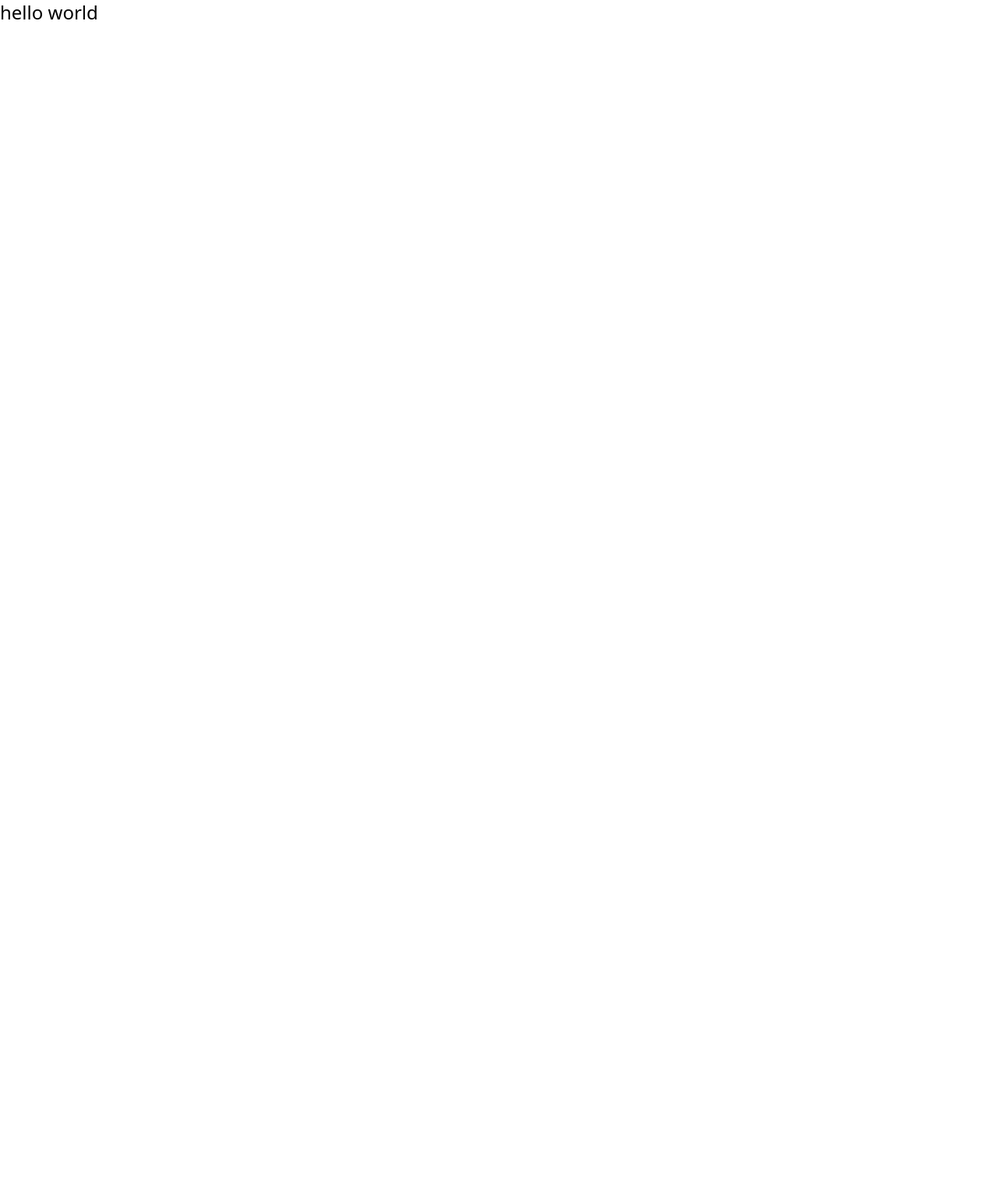
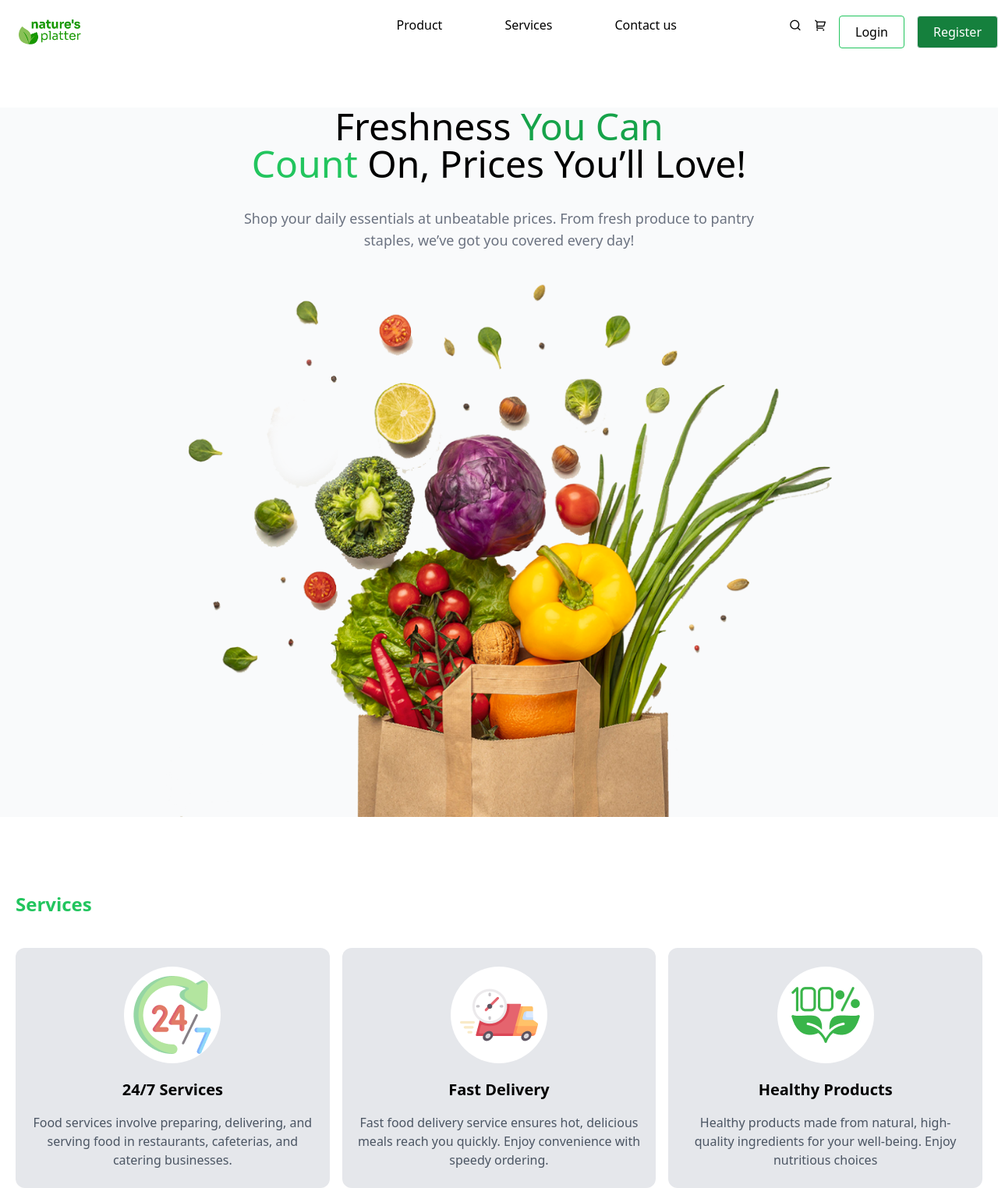
Before and after one commit to naziajesi/Assignment-3-repo, a plain HTML site: page index.html in a window 1280 px wide. Shown: the whole page at 78% size. Before the commit the page ends 800 px from the top, so only its background shows below. Drawn offline with nearby package versions, Linux system fonts and the light colour scheme.

Commit message:
added navbar and banner section and services section

```diff
--- a/index.html
+++ b/index.html
@@ -5,7 +5,9 @@
   <meta name="viewport" content="width=device-width, initial-scale=1.0">
   <link rel="preconnect" href="https://fonts.googleapis.com">
 <link rel="preconnect" href="https://fonts.gstatic.com" crossorigin>
-<link href="https://fonts.googleapis.com/css2?family=Manrope:wght@200..800&display=swap" rel="stylesheet">
+<link rel="preconnect" href="https://fonts.googleapis.com">
+<link rel="preconnect" href="https://fonts.gstatic.com" crossorigin>
+<link href="https://fonts.googleapis.com/css2?family=Sora:wght@100..800&display=swap" rel="stylesheet">
 <link href="https://cdn.jsdelivr.net/npm/remixicon@4.5.0/fonts/remixicon.css" rel="stylesheet">
   <script src="https://cdn.tailwindcss.com"></script>
   <script>
@@ -20,9 +22,62 @@
     }
   </script>
 </head>
-<body>
+<body class="bg-white">
+   <nav>
+    <div class=" container mx-auto">
+        <div class=" flex justify-between items-center py-5">
+            <div>
+              <img class=" w-32 sm:w-32 px-6" src="c2-assets/logo-header.png" alt="">
+            </div>
+            <div class=" sm:flex gap-36 hidden">
+                <ul class=" flex gap-20">
+                    <li><a href="#">Product</a></li>
+                    <li><a href="#">Services</a></li>
+                    <li><a href="#">Contact us</a></li>
+                </ul>
+                <div class="sm:flex space-x-4">
+                    <i class="ri-search-line"></i>
+                    <i class="ri-shopping-cart-2-line"></i>
+                    <button class="border  md:px-4  md:py-1 lg:px-5 lg:py-2  rounded border-green-500">Login</button>
+                    <button class="border  md:px-4  md:py-1 lg:px-5 lg:py-2 rounded bg-green-700 text-white">Register</button>
 
-  <h1 class="text-2xl">hello world</h1>
+                </div>
+            </div>
+            <div class=" text-2xl block px-6 sm:hidden text-green-500"><i class="ri-menu-line"></i></div>
+        </div>
+        <hr class=" border-green-500 sm:border-none">
+    </div>
+   </nav>
+   <header class=" bg-gradient-to-r from-gray-50 to-gray-50 ">
+    <div class=" container mx-auto items-center">
+      <h1 class=" text-3xl sm:text-5xl text-center mt-14 px-8">Freshness <span class=" text-green-600">You Can</span><br> <span class="text-green-500">Count</span> On, Prices You’ll Love!</h1>
+    <p class="text-gray-500 sm:text-lg text-base mt-8 mb-8 text-center px-8">Shop your daily essentials at unbeatable prices. From fresh produce to pantry<br> staples, we’ve got you covered every day!</p>
+    <div class=" flex justify-center">
+      <img src="c2-assets/hero-vegetables.png" alt="" class=" w-full  sm:w-2/3">
+    </div>
+
+    </div>
+   </header>
+   <section class=" mt-12 sm:mt-24 container mx-auto items-center">
+    <h1 class=" mb-10 text-xl px-5 sm:text-2xl text-green-500 font-bold">Services</h1>
+    <div class=" grid sm:grid-cols-3 gap-4 px-5 text-center">
+      <div class="bg-gray-200 px-5 py-6 rounded-xl">
+        <img src="c2-assets/service.png" alt="" class="mx-auto mb-5 rounded-full  bg-white p-3  overflow-visible">
+        <h2 class="font-bold text-xl">24/7 Services</h2>
+        <p class="text-gray-600 mt-4">Food services involve preparing, delivering, and serving food in restaurants, cafeterias, and catering businesses.</p>
+      </div>
+      <div class="bg-gray-200 px-5 py-6 rounded-xl">
+        <img src="c2-assets/delivery.png" alt="" class="mx-auto mb-5 rounded-full  bg-white p-3  overflow-visible">
+        <h2 class="font-bold text-xl">Fast Delivery</h2>
+        <p class="text-gray-600 mt-4">Fast food delivery service ensures hot, delicious meals reach you quickly. Enjoy convenience with speedy ordering.</p>
+      </div>
+      <div class="bg-gray-200 px-5 py-6 rounded-xl">
+       <img src="c2-assets/healthy.png" alt="" class="mx-auto mb-5 rounded-full  bg-white p-3  overflow-visible">
+        <h2 class="font-bold text-xl">Healthy Products</h2>
+        <p class="text-gray-600 mt-4">Healthy products made from natural, high-quality ingredients for your well-being. Enjoy nutritious choices</p>
+      </div>
+    </div>
+   </section>
 
 </body>
 </html>
```
